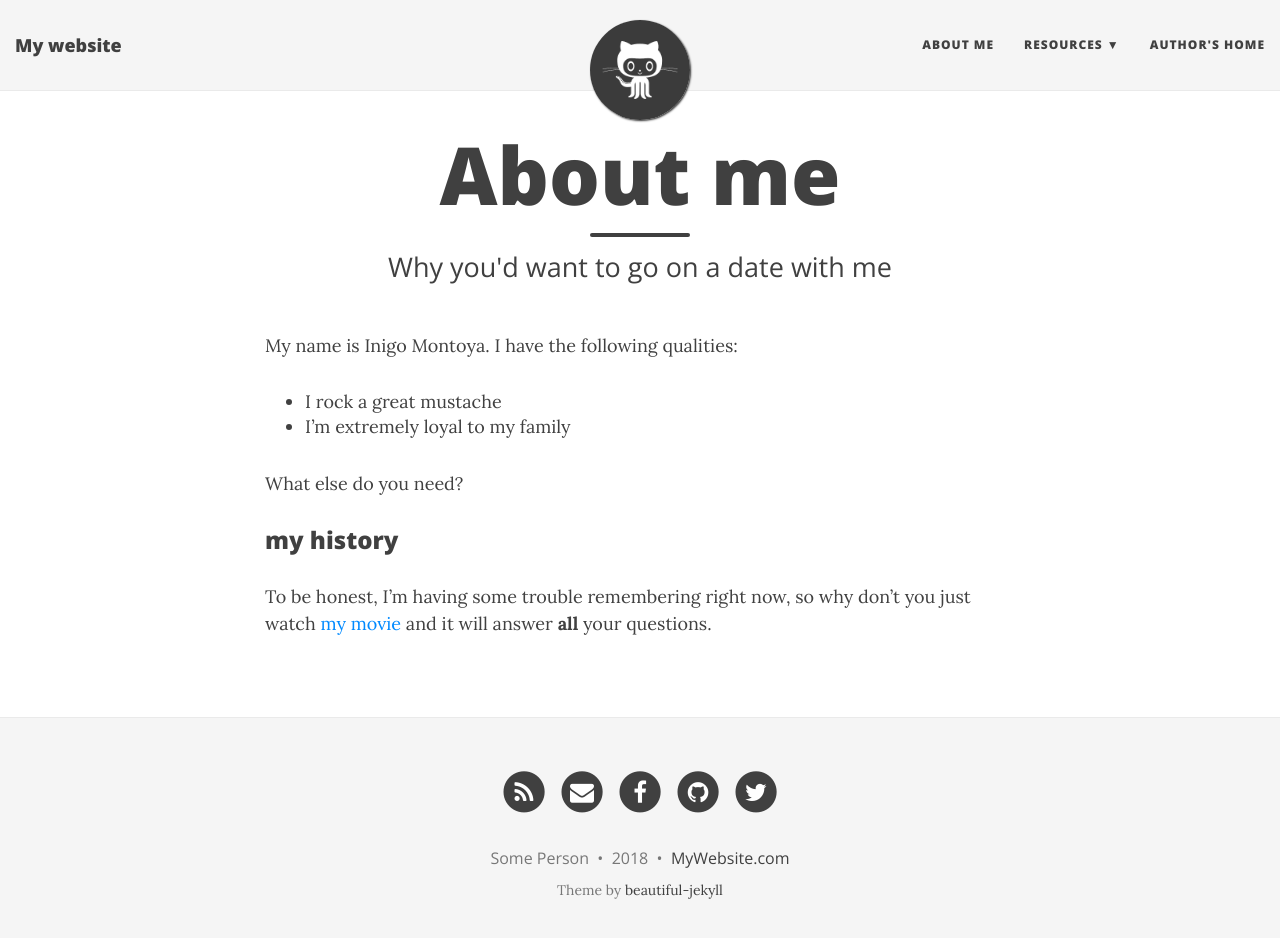
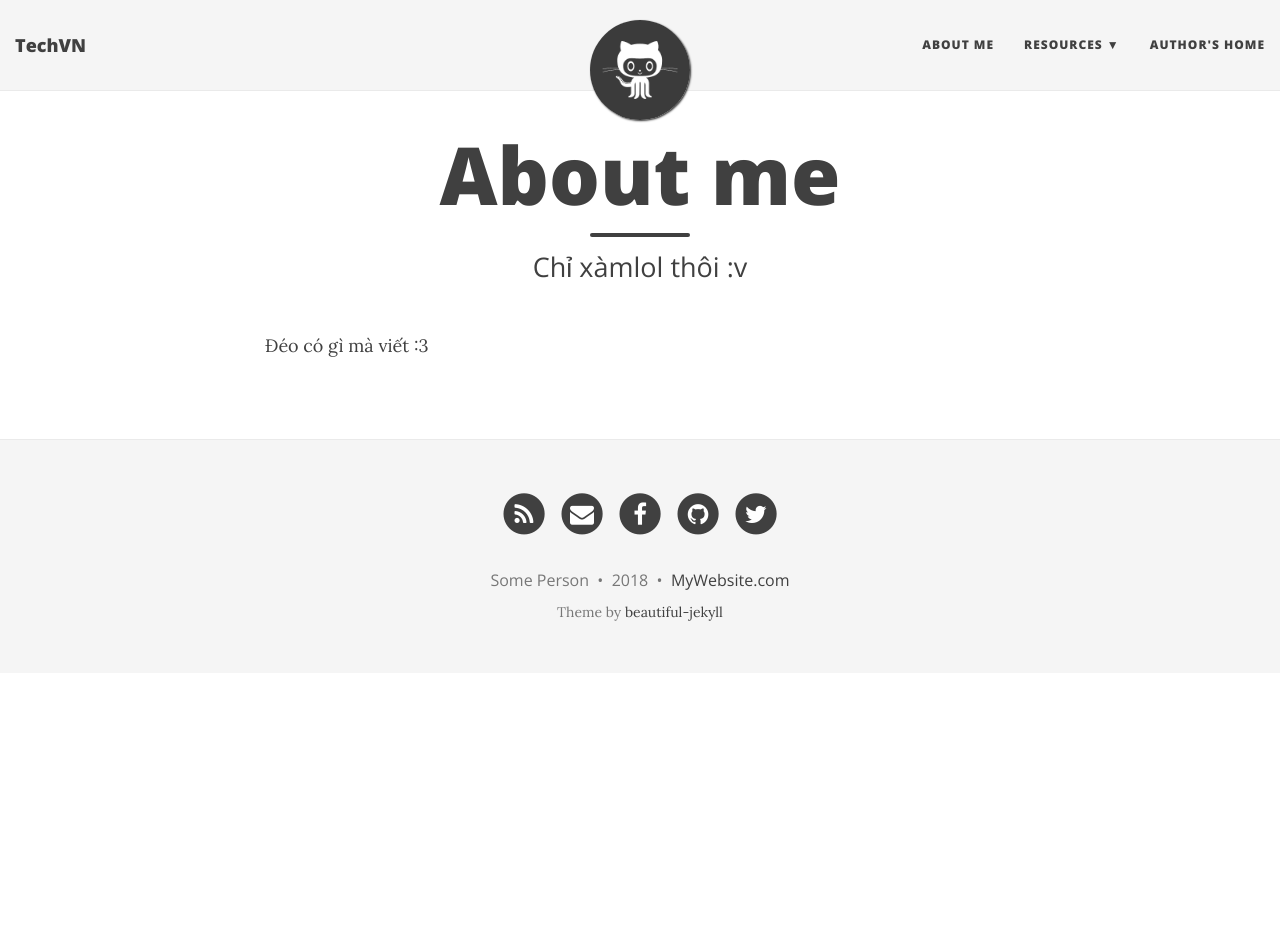
Before and after one commit to DangTienNguyen/DangTienNguyen.github.io, a Jekyll site: the page built from aboutme.md, in a window 1280 px wide and 951 px high. Shown: the top 938 px of the window. Built offline with Jekyll 4.4.1, drawn with Linux system fonts in a browser that asks for light colours; nearby versions of some CDN libraries.

Commit message:
Intial Commit

```diff
--- a/_config.yml
+++ b/_config.yml
@@ -4,7 +4,7 @@
 # baseurl is the website's URL without the hostname
 
 # If you are building a simple GitHub user page (http://username.github.io) then use these settings:
-url: "http://username.github.io"
+url: "http://dangtiennguyen.github.io"
 baseurl: ""
 
 # If you are building a GitHub project page then use these settings:
@@ -14,10 +14,10 @@ baseurl: ""
 # Of course don't forget to change the username and projectname to YOUR username and project
 
 # Name of website
-title: My website
+title: TechVN
 
 # Short description of your site
-description: A virtual proof that name is awesome!
+description: Translate arictle from English to Vietnamese.
 
 # --- Navigation bar options --- #
 
--- a/aboutme.md
+++ b/aboutme.md
@@ -1,16 +1,7 @@
 ---
 layout: page
 title: About me
-subtitle: Why you'd want to go on a date with me
+subtitle: Chỉ xàmlol thôi :v
 ---
 
-My name is Inigo Montoya. I have the following qualities:
-
-- I rock a great mustache
-- I'm extremely loyal to my family
-
-What else do you need?
-
-### my history
-
-To be honest, I'm having some trouble remembering right now, so why don't you just watch [my movie](http://en.wikipedia.org/wiki/The_Princess_Bride_%28film%29) and it will answer **all** your questions.
+Đéo có gì mà viết :3
```
